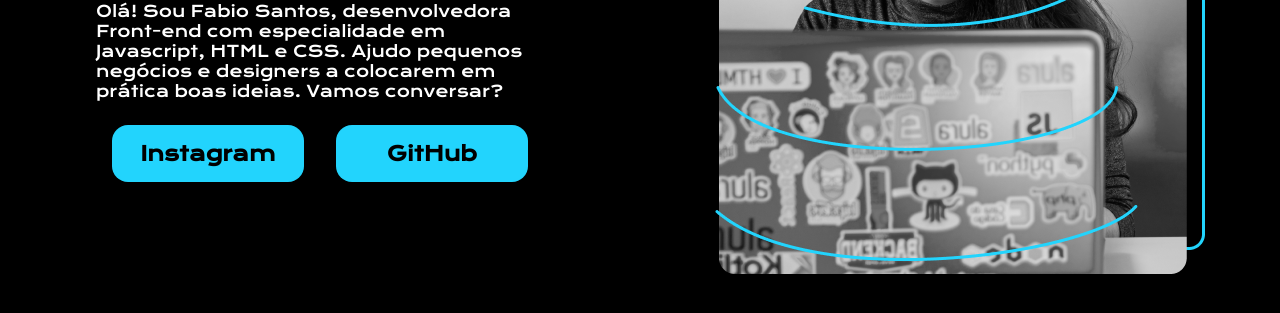
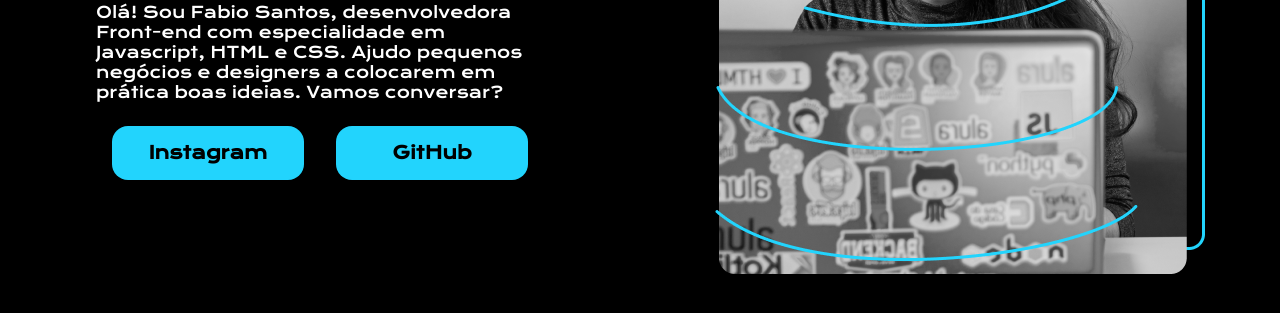
Before and after one commit to FabioHenriQ/LandingPage-ProjetoAlura, a plain HTML site: page index.html in a window 1280 px wide. Shown: the part 401-714 px from the top of the page. Drawn offline with nearby package versions, Linux system fonts and the light colour scheme.

Commit message:
Fixed font size

```diff
--- a/src/styles/global.css
+++ b/src/styles/global.css
@@ -42,7 +42,7 @@ h1, p {
     font-weight: 600;
     width: 30%;
     text-align: center;
-    font-size: 20px;
+    font-size: 1.1rem;
     align-content: center;
     padding: 16px;
     border-radius: 16px;
```
